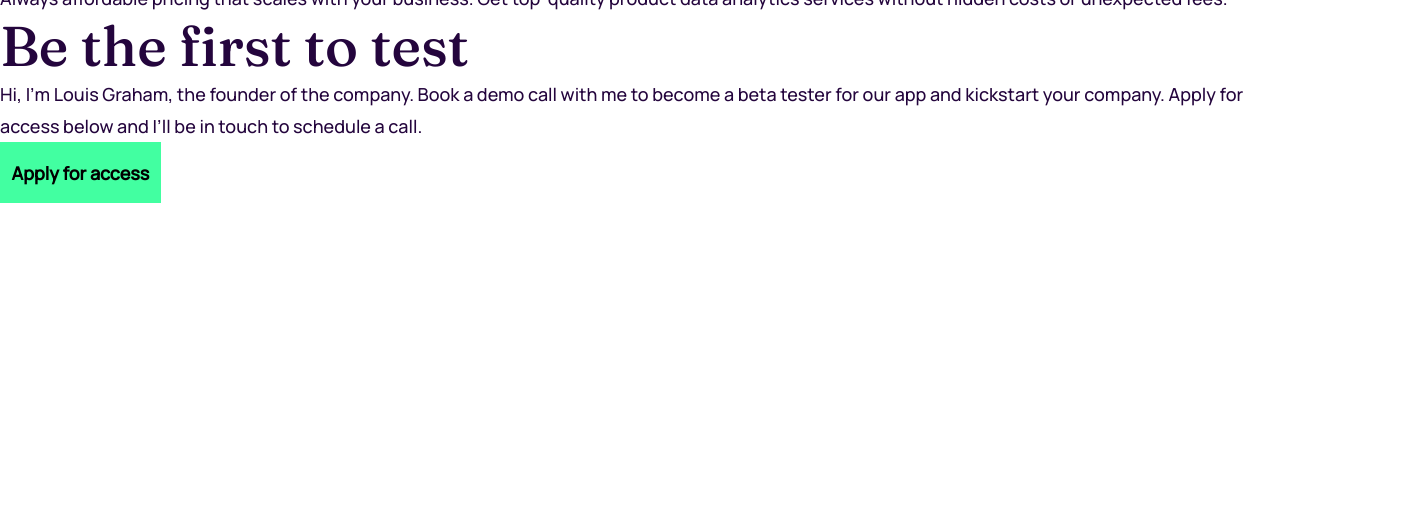
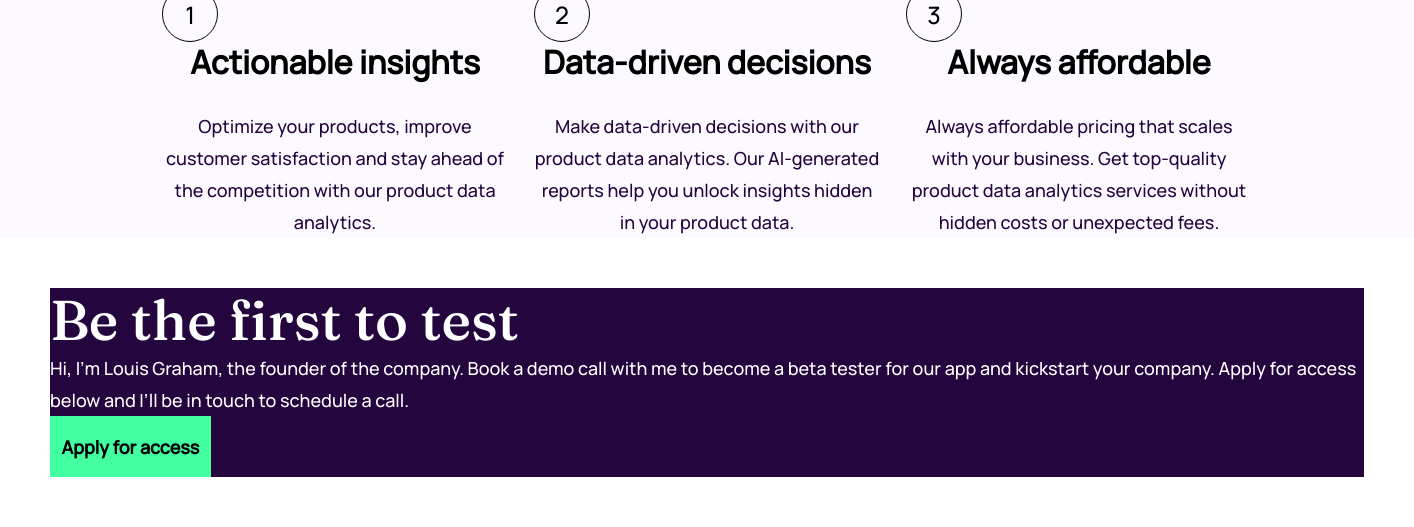
Before and after one commit to cmilesyy/fe-workit-landing-page, a plain HTML site: page index.html in a window 1280 px wide. Shown: the part 737-1264 px from the top of the page, 1414 px wide, since content can reach past the window. Before the commit the page ends 940 px from the top, so only its background shows below. Drawn offline with Linux system fonts and the light colour scheme.

Commit message:
more styling added

```diff
--- a/index.html
+++ b/index.html
@@ -21,7 +21,6 @@
   </head>
   <body>
     <main>
-
       <!--Hero Section-->
       <section class="hero-section">
         <div class="top">
@@ -30,22 +29,24 @@
         </div>
         <h1>Data <span>tailored</span> to your needs.</h1>
         <button class="button">Learn more</button>
+      </section>
 
-      </section>
+      <!--Phone Image-->
+      <!-- <img class="phone" src="assets/images/image-hero.webp" alt=""> -->
 
       <!--Information Section-->
       <section class="information">
         <div class="insights">
-          <span>1</span>
-          <h2>Actionable insights</h2>
+          <div class="circle"><span>1</span></div>
+          <h3>Actionable insights</h3>
           <p>
             Optimize your products, improve customer satisfaction and stay ahead
             of the competition with our product data analytics.
           </p>
         </div>
         <div class="decisions">
-          <span>2</span>
-          <h2>Data-driven decisions</h2>
+          <div class="circle"><span>2</span></div>
+          <h3>Data-driven decisions</h3>
           <p>
             Make data-driven decisions with our product data analytics. Our
             AI-generated reports help you unlock insights hidden in your product
@@ -53,8 +54,8 @@
           </p>
         </div>
         <div class="affordable">
-          <span> 3</span>
-          <h2>Always affordable</h2>
+          <div class="circle"><span> 3</span></div>
+          <h3>Always affordable</h3>
           <p>
             Always affordable pricing that scales with your business. Get
             top-quality product data analytics services without hidden costs or
@@ -65,6 +66,8 @@
 
       <!--Call to Action Section-->
       <section class="call-to-action">
+        <div class="cta-section">
+          <div class="test">
           <h2>Be the first to test</h2>
           <p>
             Hi, I'm Louis Graham, the founder of the company. Book a demo call
@@ -73,6 +76,8 @@
             call.
           </p>
           <button class="button">Apply for access</button>
+          </div>
+        </div>
       </section>
     </main>
   </body>
--- a/styles.css
+++ b/styles.css
@@ -93,6 +93,7 @@ h1 > span {
     justify-content: space-between;
     align-items: center;
     padding: 56px 165px;
+    width: 100%;
 }
 
 .hero-section .top a {
@@ -101,3 +102,78 @@ h1 > span {
     padding-bottom: 3px;
     border-bottom: 2px solid var(--bg-green);
 }
+
+.hero-section > button {
+    margin-bottom: 326px;
+}
+
+/* Image */
+
+
+
+
+/* Information Section */
+
+.information {
+    background-color: var(--bg-light-pink);
+    display: flex;
+    align-items: center;
+    justify-content: center;
+    text-align: center;
+    padding: 0 162px 0 162px;
+    gap: 26px;
+}
+
+.information span {
+    font-size: 24px;
+}
+
+.circle {
+    border-radius: 50%;
+    border: 1px solid black;
+    width: 56px;
+    height: 56px;
+    display: flex;
+    justify-content: center;
+    align-items: center;
+    margin: 0;
+}
+
+.information h3 {
+    font-size: 32px;
+    font-weight: 600;
+    line-height: 40px;
+    padding-bottom: 28px;
+}
+
+.insights, .decisions, .affordable p {
+    width: 346px;
+}
+
+/* CTA Section */
+
+.call-to-action {
+    display: flex;
+    color: white;
+    padding: 50px;
+    min-width: 100%;
+}
+
+.cta-section {
+    display: flex;
+    justify-content: center;
+    align-items: center;
+    flex-direction: column;
+    background-color: var(--bg-dark-purple);
+    /* width: 730px; */
+
+}
+
+.cta-section p {
+    font-size: 18px;
+    color: white;
+}
+
+.cta-section h2 {
+    color: white;
+}
```
Lines whose indentation alone changed are shown as unchanged.
